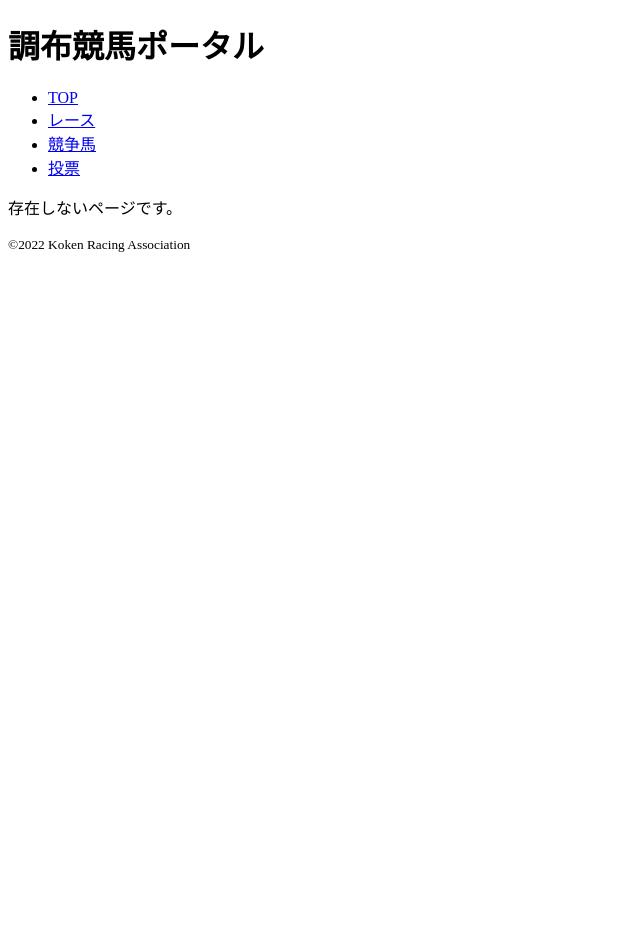
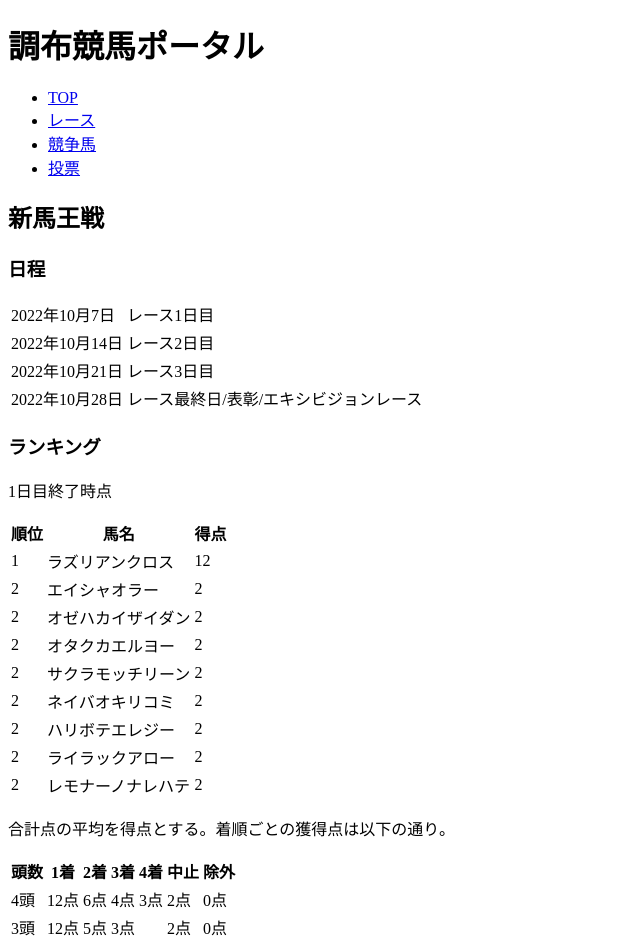
Before and after one commit to ueckoken/chofu-race-course, a Next.js app in the folder client/: page /special/shinbao in a window 1280 px wide. Before the commit this address had no page. Shown: the top 946 px of the page, without its empty margins (0-640 px from the left). Before the commit the page ends 800 px from the top, so only its background shows below. Built offline with nearby package versions, Linux system fonts and the light colour scheme.

Commit message:
特設サイトを追加

```diff
--- /dev/null
+++ b/client/src/pages/special/shinbao.tsx
@@ -0,0 +1,139 @@
+import { FC } from "react";
+import Head from "next/head";
+import Link from "next/link";
+
+const SpecialPage: FC<{}> = () => {
+    return (
+        <>
+            <Head>
+                <title>新馬王戦 | 調布競馬ポータル</title>
+            </Head>
+            <h2>新馬王戦</h2>
+            <h3>日程</h3>
+            <table>
+                <tbody>
+                    <tr>
+                        <td>2022年10月7日</td>
+                        <td>レース1日目</td>
+                    </tr>
+                    <tr>
+                        <td>2022年10月14日</td>
+                        <td>レース2日目</td>
+                    </tr>
+                    <tr>
+                        <td>2022年10月21日</td>
+                        <td>レース3日目</td>
+                    </tr>
+                    <tr>
+                        <td>2022年10月28日</td>
+                        <td>レース最終日/表彰/エキシビジョンレース</td>
+                    </tr>
+                </tbody>
+            </table>
+            <h3>ランキング</h3>
+            <p>1日目終了時点</p>
+            <table>
+                <thead>
+                    <tr>
+                        <th>順位</th>
+                        <th>馬名</th>
+                        <th>得点</th>
+                    </tr>
+                </thead>
+                <tbody>
+                    <tr>
+                        <td>1</td>
+                        <td>ラズリアンクロス</td>
+                        <td>12</td>
+                    </tr>
+                    <tr>
+                        <td>2</td>
+                        <td>エイシャオラー</td>
+                        <td>2</td>
+                    </tr>
+                    <tr>
+                        <td>2</td>
+                        <td>オゼハカイザイダン</td>
+                        <td>2</td>
+                    </tr>
+                    <tr>
+                        <td>2</td>
+                        <td>オタクカエルヨー</td>
+                        <td>2</td>
+                    </tr>
+                    <tr>
+                        <td>2</td>
+                        <td>サクラモッチリーン</td>
+                        <td>2</td>
+                    </tr>
+                    <tr>
+                        <td>2</td>
+                        <td>ネイバオキリコミ</td>
+                        <td>2</td>
+                    </tr>
+                    <tr>
+                        <td>2</td>
+                        <td>ハリボテエレジー</td>
+                        <td>2</td>
+                    </tr>
+                    <tr>
+                        <td>2</td>
+                        <td>ライラックアロー</td>
+                        <td>2</td>
+                    </tr>
+                    <tr>
+                        <td>2</td>
+                        <td>レモナーノナレハテ</td>
+                        <td>2</td>
+                    </tr>
+                </tbody>
+            </table>
+            <p>合計点の平均を得点とする。着順ごとの獲得点は以下の通り。</p>
+            <table>
+                <thead>
+                    <tr>
+                        <th>頭数</th>
+                        <th>1着</th>
+                        <th>2着</th>
+                        <th>3着</th>
+                        <th>4着</th>
+                        <th>中止</th>
+                        <th>除外</th>
+                    </tr>
+                </thead>
+                <tbody>
+                    <tr>
+                        <td>4頭</td>
+                        <td>12点</td>
+                        <td>6点</td>
+                        <td>4点</td>
+                        <td>3点</td>
+                        <td>2点</td>
+                        <td>0点</td>
+                    </tr>
+                    <tr>
+                        <td>3頭</td>
+                        <td>12点</td>
+                        <td>5点</td>
+                        <td>3点</td>
+                        <td></td>
+                        <td>2点</td>
+                        <td>0点</td>
+                    </tr>
+                    <tr>
+                        <td>2頭</td>
+                        <td>12点</td>
+                        <td>3点</td>
+                        <td></td>
+                        <td></td>
+                        <td>2点</td>
+                        <td>0点</td>
+                    </tr>
+                </tbody>
+            </table>
+            <p>同着の場合は1つ下の順位の得点との平均を取る。</p>
+        </>
+    );
+};
+
+export default SpecialPage;
```
Also changed, not shown: client/src/pages/index.tsx (+28 -24 lines).
